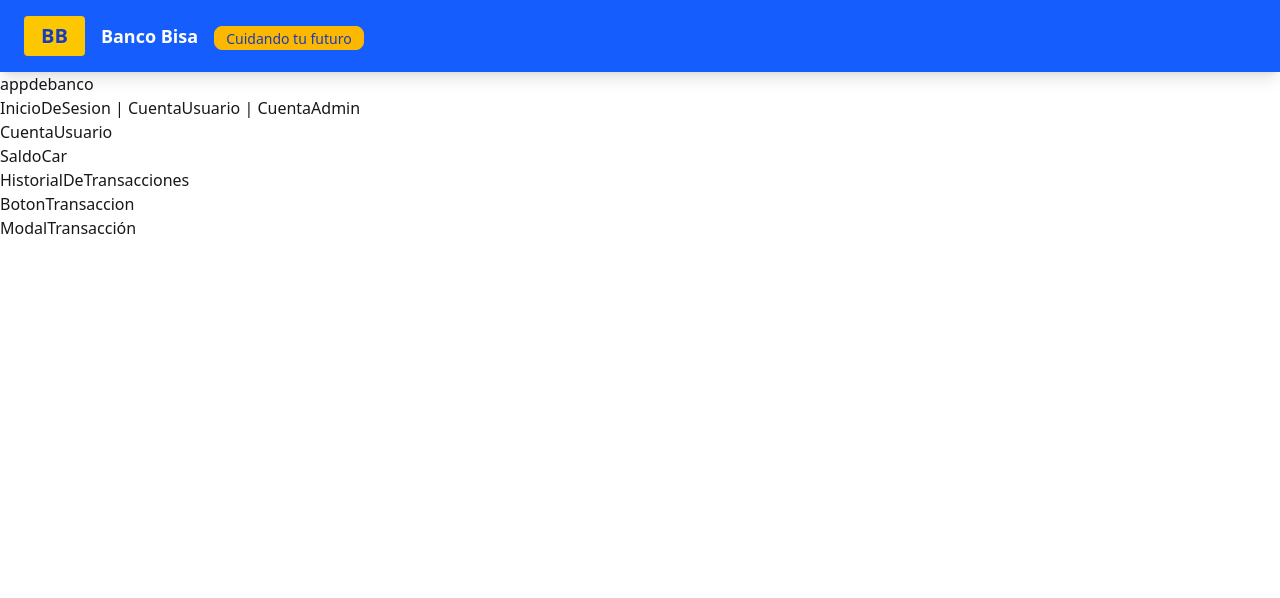
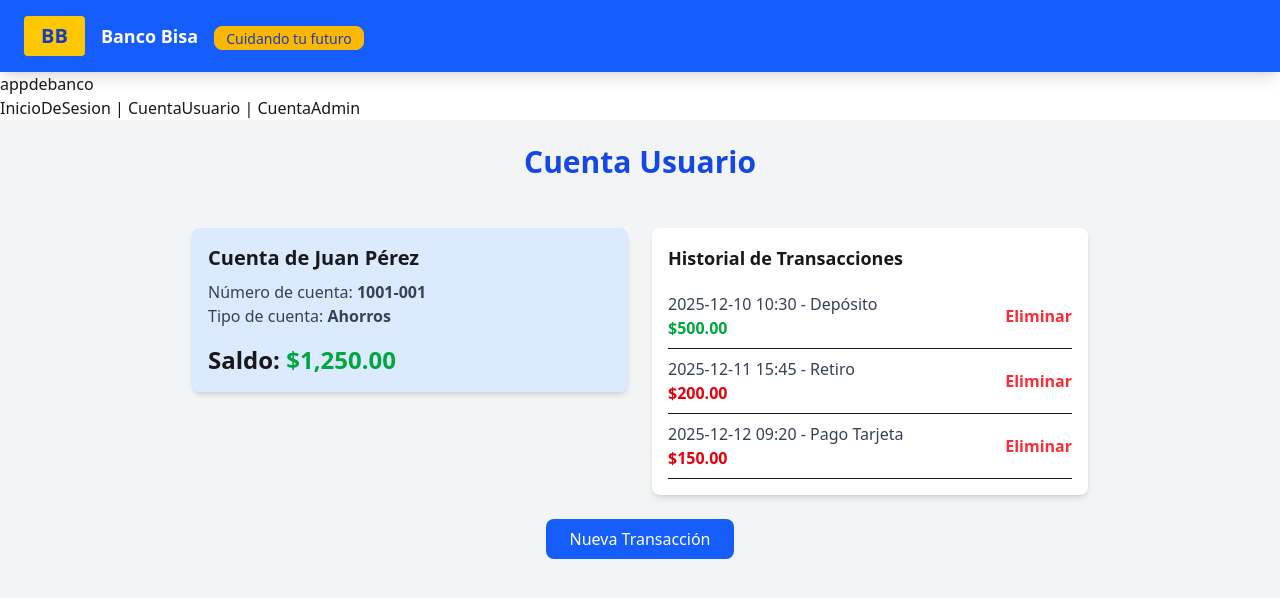
Before and after one commit to luisbaldivieso/fronted, an Angular app in the folder app-de-banco/: page /usuario in a window 1280 px wide. Shown: the top 598 px of the page. Built offline with nearby package versions, Linux system fonts and the light colour scheme.

Commit message:
pantalla usuarios con boton transaccion

```diff
--- a/app-de-banco/src/app/Page/cuenta-usuario/cuenta-usuario.html
+++ b/app-de-banco/src/app/Page/cuenta-usuario/cuenta-usuario.html
@@ -1,5 +1,27 @@
-<h1>CuentaUsuario</h1>
-<app-saldo-car></app-saldo-car>
-<app-historial-transacciones></app-historial-transacciones>
-<app-boton-transaccion></app-boton-transaccion>
-<app-modal-transaccion></app-modal-transaccion>
+<div class="min-h-screen bg-gray-100 p-6 flex flex-col items-center">
+
+  <!-- Título de la página -->
+  <h1 class="text-3xl font-bold text-blue-700 mb-6">Cuenta Usuario</h1>
+
+  <!-- Contenedor del saldo y historial -->
+  <div class="w-full max-w-4xl grid grid-cols-1 md:grid-cols-2 gap-6">
+
+    <!-- Saldo -->
+    <div>
+      <app-saldo-car></app-saldo-car>
+    </div>
+
+    <!-- Historial -->
+    <div>
+      <app-historial-transacciones></app-historial-transacciones>
+    </div>
+
+  </div>
+
+  <!-- Botón de nueva transacción -->
+  <div class="mt-6 w-full max-w-4xl flex justify-center">
+    <app-boton-transaccion></app-boton-transaccion>
+  </div>
+
+
+</div>
--- a/app-de-banco/src/app/Page/cuenta-usuario/cuenta-usuario.ts
+++ b/app-de-banco/src/app/Page/cuenta-usuario/cuenta-usuario.ts
@@ -2,11 +2,10 @@ import { Component } from '@angular/core';
 import { SaldoCar } from '../../componets/saldo-car/saldo-car';
 import { HistorialTransacciones } from '../../componets/historial-transacciones/historial-transacciones';
 import { BotonTransaccion } from '../../componets/boton-transaccion/boton-transaccion';
-import { ModalTransaccion } from '../../componets/modal-transaccion/modal-transaccion';
 
 @Component({
   selector: 'page-cuenta-usuario',
-  imports: [SaldoCar, HistorialTransacciones, BotonTransaccion, ModalTransaccion],
+  imports: [SaldoCar, HistorialTransacciones, BotonTransaccion ],
   templateUrl: './cuenta-usuario.html'
 })
 export class CuentaUsuario {}
--- a/app-de-banco/src/app/componets/boton-transaccion/boton-transaccion.html
+++ b/app-de-banco/src/app/componets/boton-transaccion/boton-transaccion.html
@@ -1 +1,26 @@
-<h1>BotonTransaccion</h1>
+<button (click)="abrirModal()" class="bg-blue-600 text-white px-6 py-2 rounded-lg hover:bg-blue-700 transition">
+  Nueva Transacción
+</button>
+
+<!-- Modal dentro del mismo componente -->
+<div *ngIf="modalVisible" class="fixed inset-0 bg-black bg-opacity-50 flex items-center justify-center z-50">
+  <div class="bg-white rounded-lg shadow-lg p-6 w-full max-w-md">
+    <h3 class="text-xl font-bold mb-4">Realizar Transacción</h3>
+
+    <form (ngSubmit)="realizarTransaccion()" #f="ngForm">
+      <label class="block mb-2 font-semibold">Cuenta origen</label>
+      <input type="text" [value]="cuentaOrigen" disabled class="w-full mb-4 border rounded p-2 bg-gray-100">
+
+      <label class="block mb-2 font-semibold">Cuenta destinataria</label>
+      <input type="text" name="cuentaDestino" [(ngModel)]="cuentaDestino" placeholder="Ingrese número de cuenta" class="w-full mb-4 border rounded p-2">
+
+      <label class="block mb-2 font-semibold">Monto</label>
+      <input type="number" name="monto" [(ngModel)]="monto" placeholder="Ingrese monto" class="w-full mb-4 border rounded p-2">
+
+      <div class="flex justify-end gap-2">
+        <button type="button" (click)="cerrarModal()" class="bg-gray-400 text-white px-4 py-2 rounded hover:bg-gray-500">Cancelar</button>
+        <button type="submit" class="bg-blue-600 text-white px-4 py-2 rounded hover:bg-blue-700">Enviar</button>
+      </div>
+    </form>
+  </div>
+</div>
--- a/app-de-banco/src/app/componets/boton-transaccion/boton-transaccion.ts
+++ b/app-de-banco/src/app/componets/boton-transaccion/boton-transaccion.ts
@@ -1,8 +1,40 @@
 import { Component } from '@angular/core';
+import { ModalTransaccion } from '../modal-transaccion/modal-transaccion';
+import { CommonModule } from '@angular/common';
+import { FormsModule } from '@angular/forms';
 
 @Component({
   selector: 'app-boton-transaccion',
   standalone: true,
-  templateUrl: './boton-transaccion.html'
+  imports: [CommonModule, FormsModule, ModalTransaccion],
+  templateUrl: './boton-transaccion.html',
 })
-export class BotonTransaccion {}
+export class BotonTransaccion {
+  modalVisible = false;
+
+  // Datos de prueba
+  cuentaOrigen = '1001-001';
+  cuentaDestino = '';
+  monto: number | null = null;
+
+  abrirModal() {
+    this.modalVisible = true;
+  }
+
+  cerrarModal() {
+    this.modalVisible = false;
+  }
+
+  realizarTransaccion() {
+    if (!this.cuentaDestino || !this.monto) {
+      alert('Por favor ingrese todos los datos');
+      return;
+    }
+
+    alert(`Transacción realizada:\nDe: ${this.cuentaOrigen}\nA: ${this.cuentaDestino}\nMonto: $${this.monto}`);
+    // Resetear formulario
+    this.cuentaDestino = '';
+    this.monto = null;
+    this.cerrarModal();
+  }
+}
--- a/app-de-banco/src/app/componets/historial-transacciones/historial-transacciones.html
+++ b/app-de-banco/src/app/componets/historial-transacciones/historial-transacciones.html
@@ -1 +1,26 @@
-<h1>HistorialDeTransacciones</h1>
+<div class="p-4 bg-white rounded-lg shadow-md mt-6 max-w-lg mx-auto">
+  <h3 class="text-lg font-bold mb-3">Historial de Transacciones</h3>
+  <ul>
+    <li class="flex justify-between items-center border-b py-2">
+      <div>
+        <p class="text-gray-700">2025-12-10 10:30 - Depósito</p>
+        <p class="font-semibold text-green-600">$500.00</p>
+      </div>
+      <button class="text-red-500 hover:text-red-700 font-bold">Eliminar</button>
+    </li>
+    <li class="flex justify-between items-center border-b py-2">
+      <div>
+        <p class="text-gray-700">2025-12-11 15:45 - Retiro</p>
+        <p class="font-semibold text-red-600">$200.00</p>
+      </div>
+      <button class="text-red-500 hover:text-red-700 font-bold">Eliminar</button>
+    </li>
+    <li class="flex justify-between items-center border-b py-2">
+      <div>
+        <p class="text-gray-700">2025-12-12 09:20 - Pago Tarjeta</p>
+        <p class="font-semibold text-red-600">$150.00</p>
+      </div>
+      <button class="text-red-500 hover:text-red-700 font-bold">Eliminar</button>
+    </li>
+  </ul>
+</div>
--- a/app-de-banco/src/app/componets/modal-transaccion/modal-transaccion.html
+++ b/app-de-banco/src/app/componets/modal-transaccion/modal-transaccion.html
@@ -1 +1,26 @@
-<h1>ModalTransacción</h1>
+<!-- Modal -->
+<div id="modalTransaccion" class="fixed inset-0 bg-black bg-opacity-50 flex items-center justify-center z-50 hidden">
+  <div class="bg-white rounded-lg shadow-lg p-6 w-full max-w-md">
+    <h3 class="text-xl font-bold mb-4">Realizar Transacción</h3>
+
+    <form>
+      <!-- Cuenta del usuario (mostrada) -->
+      <label class="block mb-2 font-semibold">Cuenta origen</label>
+      <input type="text" value="1001-001" disabled class="w-full mb-4 border rounded p-2 bg-gray-100">
+
+      <!-- Cuenta destinataria -->
+      <label class="block mb-2 font-semibold">Cuenta destinataria</label>
+      <input type="text" placeholder="Ingrese número de cuenta" class="w-full mb-4 border rounded p-2">
+
+      <!-- Monto -->
+      <label class="block mb-2 font-semibold">Monto</label>
+      <input type="number" placeholder="Ingrese monto" class="w-full mb-4 border rounded p-2">
+
+      <!-- Botones -->
+      <div class="flex justify-end gap-2">
+        <button type="button" onclick="cerrarModal()" class="bg-gray-400 text-white px-4 py-2 rounded hover:bg-gray-500">Cancelar</button>
+        <button type="submit" class="bg-blue-600 text-white px-4 py-2 rounded hover:bg-blue-700">Enviar</button>
+      </div>
+    </form>
+  </div>
+</div>
--- a/app-de-banco/src/app/componets/saldo-car/saldo-car.html
+++ b/app-de-banco/src/app/componets/saldo-car/saldo-car.html
@@ -1 +1,6 @@
-<h1>SaldoCar</h1>
+<div class="p-4 bg-blue-100 rounded-lg shadow-md w-full max-w-md mx-auto mt-6">
+  <h2 class="text-xl font-bold mb-2">Cuenta de Juan Pérez</h2>
+  <p class="text-gray-700">Número de cuenta: <span class="font-semibold">1001-001</span></p>
+  <p class="text-gray-700">Tipo de cuenta: <span class="font-semibold">Ahorros</span></p>
+  <p class="text-2xl font-bold mt-4">Saldo: <span class="text-green-600">$1,250.00</span></p>
+</div>
```
